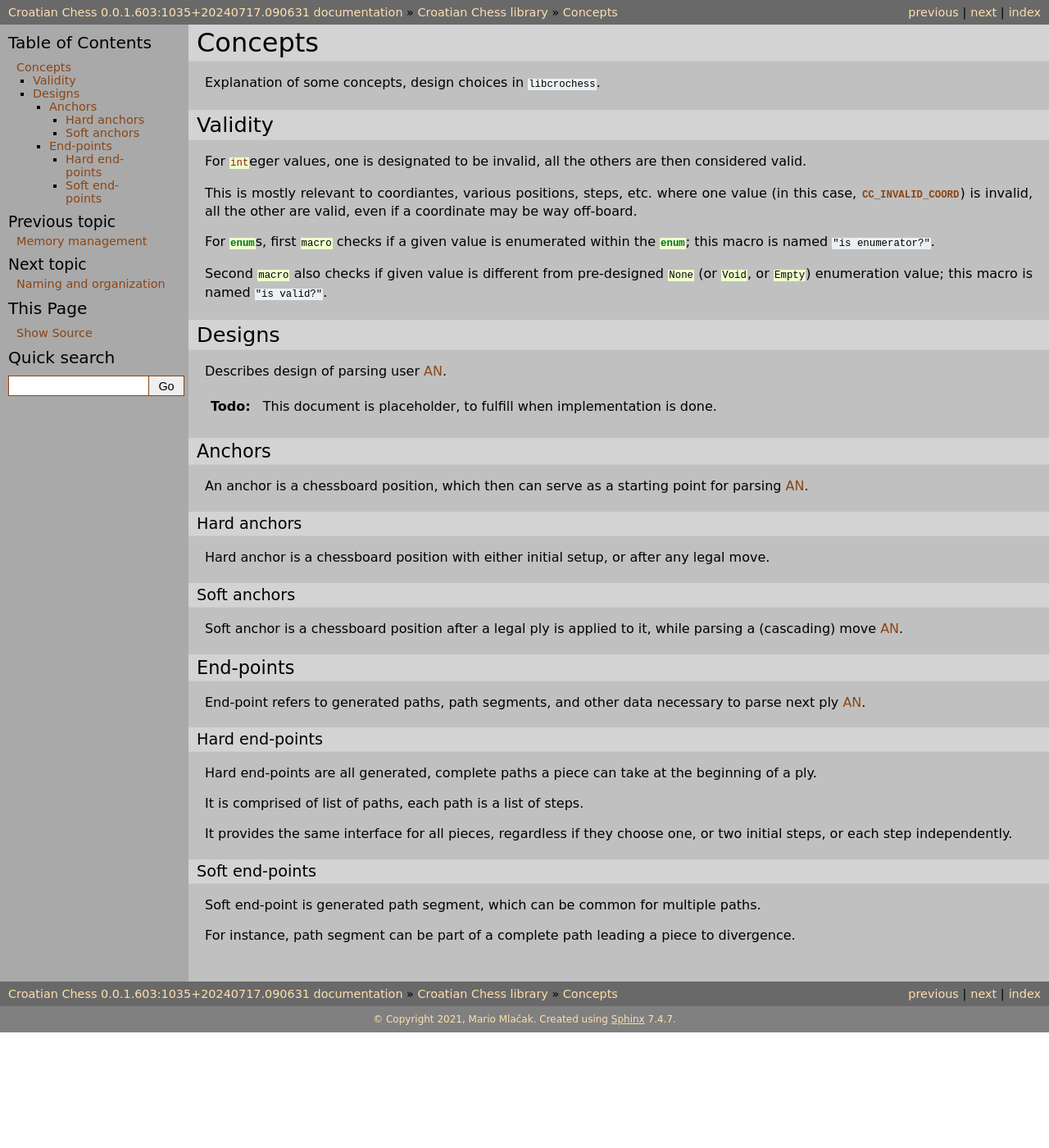
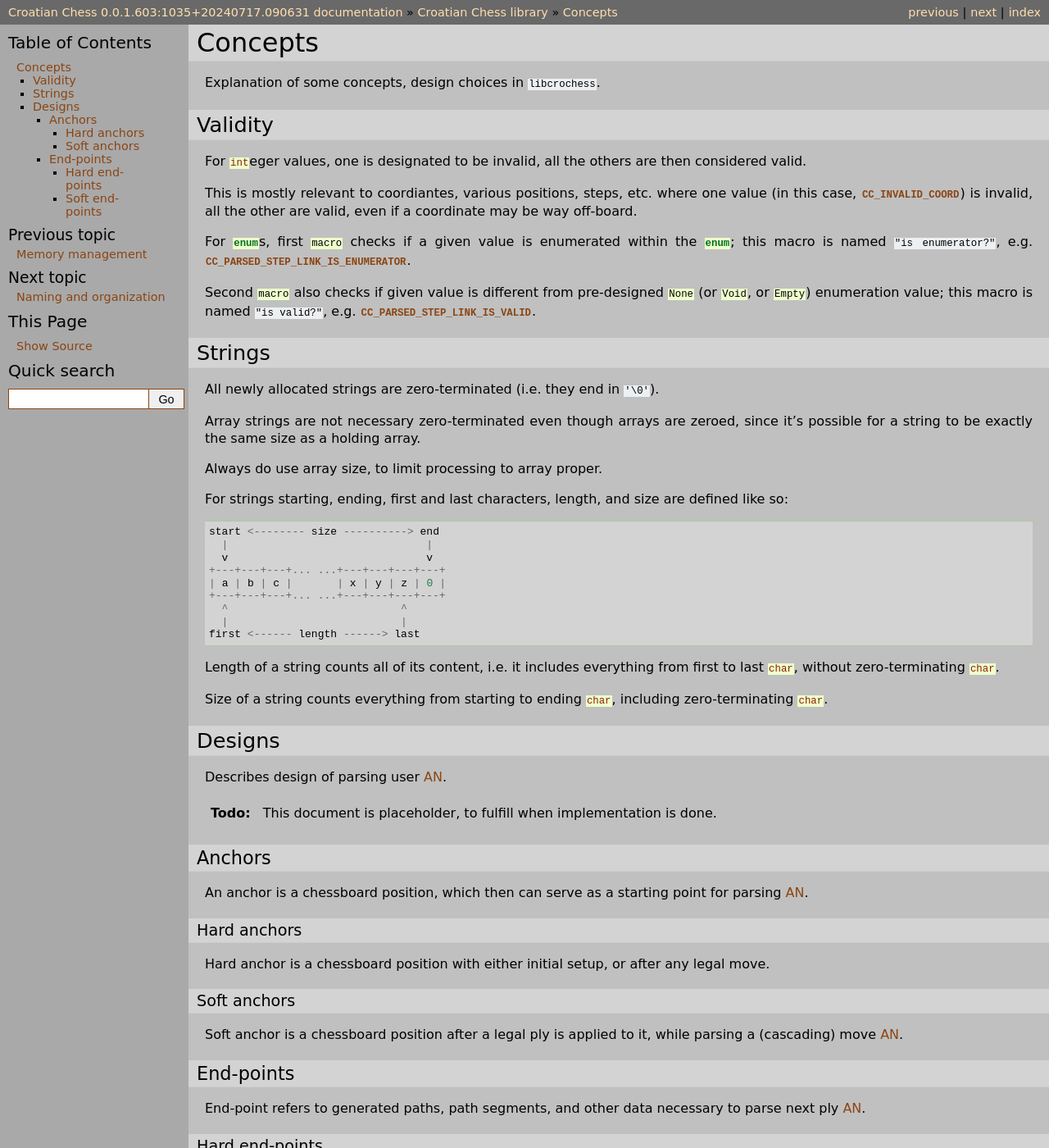
Before and after one commit to mmlacak/crochess, a Sphinx documentation site: the page built from docs/source/libcc/concepts.rst, in a window 1280 px wide and 1400 px high. Shown: the whole window at 82% size. Built offline with Sphinx 7.4.7, drawn with Linux system fonts in a browser that asks for light colours.

Commit message:
Documented strings.

```diff
--- a/docs/source/conf.py
+++ b/docs/source/conf.py
@@ -60,6 +60,22 @@ language = 'en-US'
 # This pattern also affects html_static_path and html_extra_path.
 exclude_patterns = [ '*IGNORE*', '*OLD*', '*NEW*' ]
 
+
+# -- Options for sphinx.ext.autosectionlabel extension -----------------------
+
+# https://www.sphinx-doc.org/en/master/usage/extensions/autosectionlabel.html
+
+# True to prefix each section label with the name of the document it is in,
+# followed by a colon. For example, index:Introduction for a section called
+# Introduction that appears in document index.rst. Useful for avoiding
+# ambiguity when the same section heading appears in different documents.
+autosectionlabel_prefix_document = True
+
+# If set, autosectionlabel chooses the sections for labeling by its depth.
+# For example, when set 1 to autosectionlabel_maxdepth, labels are generated
+# only for top level sections, and deeper sections are not labeled. It defaults
+# to None (disabled).
+# autosectionlabel_maxdepth = None
 
 # -- Options for TODO extension ----------------------------------------------
 
--- a/docs/source/libcc/concepts.rst
+++ b/docs/source/libcc/concepts.rst
@@ -21,17 +23,43 @@ value (in this case, :c:macro:`CC_INVALID_COORD`) is invalid, all the other are
 valid, even if a coordinate may be way off-board.
 
 For :c:`enum`\s, first :c:`macro` checks if a given value is enumerated within
-the :c:`enum`; this macro is named ``"is enumerator?"``.
+the :c:`enum`; this macro is named ``"is enumerator?"``, e.g.
+:c:enumerator:`CC_PARSED_STEP_LINK_IS_ENUMERATOR`.
 
 Second :c:`macro` also checks if given value is different from pre-designed
 :c:`None` (or :c:`Void`, or :c:`Empty`) enumeration value; this macro is named
-``"is valid?"``.
+``"is valid?"``, e.g. :c:enumerator:`CC_PARSED_STEP_LINK_IS_VALID`.
 
-..
-    Strings
-    -------
+.. _lbl-libcc-concepts-strings:
 
-    TODO :: about strings
+Strings
+-------
+
+All newly allocated strings are zero-terminated (i.e. they end in ``'\0'``).
+
+Array strings are not necessary zero-terminated even though arrays are zeroed,
+since it's possible for a string to be exactly the same size as a holding array.
+
+Always do use array size, to limit processing to array proper.
+
+For strings starting, ending, first and last characters, length, and size are
+defined like so::
+
+    start <-------- size ----------> end
+      |                               |
+      v                               v
+    +---+---+---+... ...+---+---+---+---+
+    | a | b | c |       | x | y | z | 0 |
+    +---+---+---+... ...+---+---+---+---+
+      ^                           ^
+      |                           |
+    first <------ length ------> last
+
+Length of a string counts all of its content, i.e. it includes everything from
+first to last :c:`char`, without zero-terminating :c:`char`.
+
+Size of a string counts everything from starting to ending :c:`char`,
+including zero-terminating :c:`char`.
 
 ..
     Positions
```
Also changed, not shown: other parts of docs/source/libcc/concepts.rst (+2 -0 lines).
